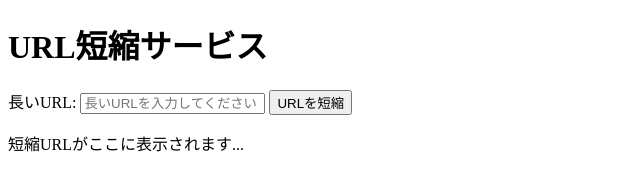
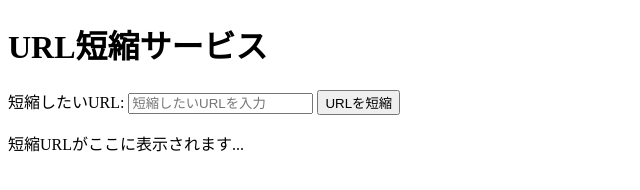
Before and after one commit to Nana-clouding/ShortenURL, a plain HTML site: page index.html in a window 1280 px wide. Shown: the whole page, without its empty margins (0-640 px from the left). Drawn offline with Linux system fonts and the light colour scheme.

Commit message:
Update index.html

```diff
--- a/index.html
+++ b/index.html
@@ -3,7 +3,7 @@
 <head>
     <meta charset="UTF-8">
     <meta name="viewport" content="width=device-width, initial-scale=1.0">
-    <title>URL短縮サービス</title>
+    <title>URL短縮サービス bitly</title>
     <script>
         async function shortenUrl() {
             const longUrl = document.getElementById('longUrl').value;
@@ -39,8 +39,8 @@
 </head>
 <body>
     <h1>URL短縮サービス</h1>
-    <label for="longUrl">長いURL:</label>
-    <input type="text" id="longUrl" placeholder="長いURLを入力してください">
+    <label for="longUrl">短縮したいURL:</label>
+    <input type="text" id="longUrl" placeholder="短縮したいURLを入力">
     <button onclick="shortenUrl()">URLを短縮</button>
     <p id="shortenedUrl">短縮URLがここに表示されます...</p>
 </body>
```
